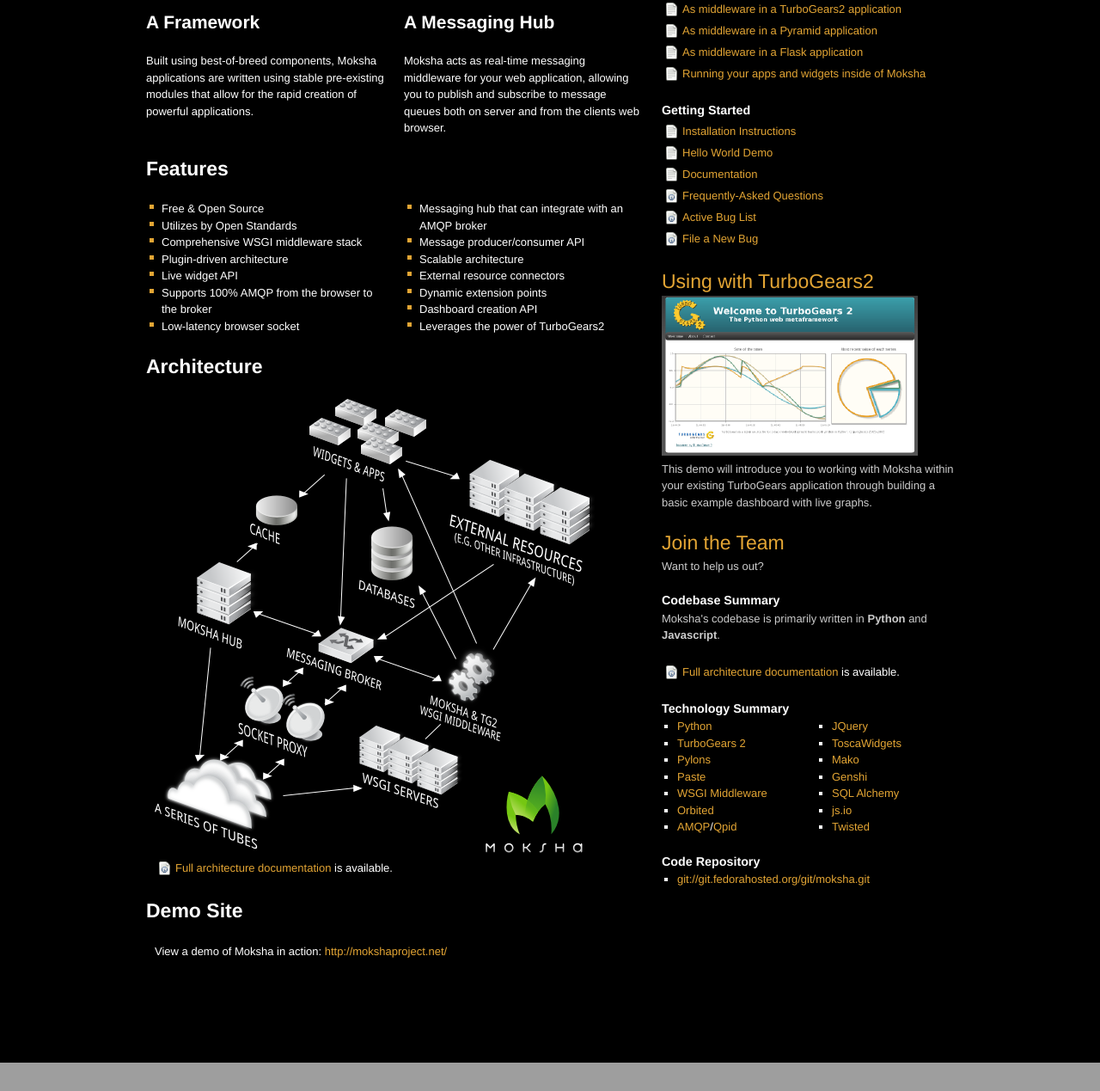
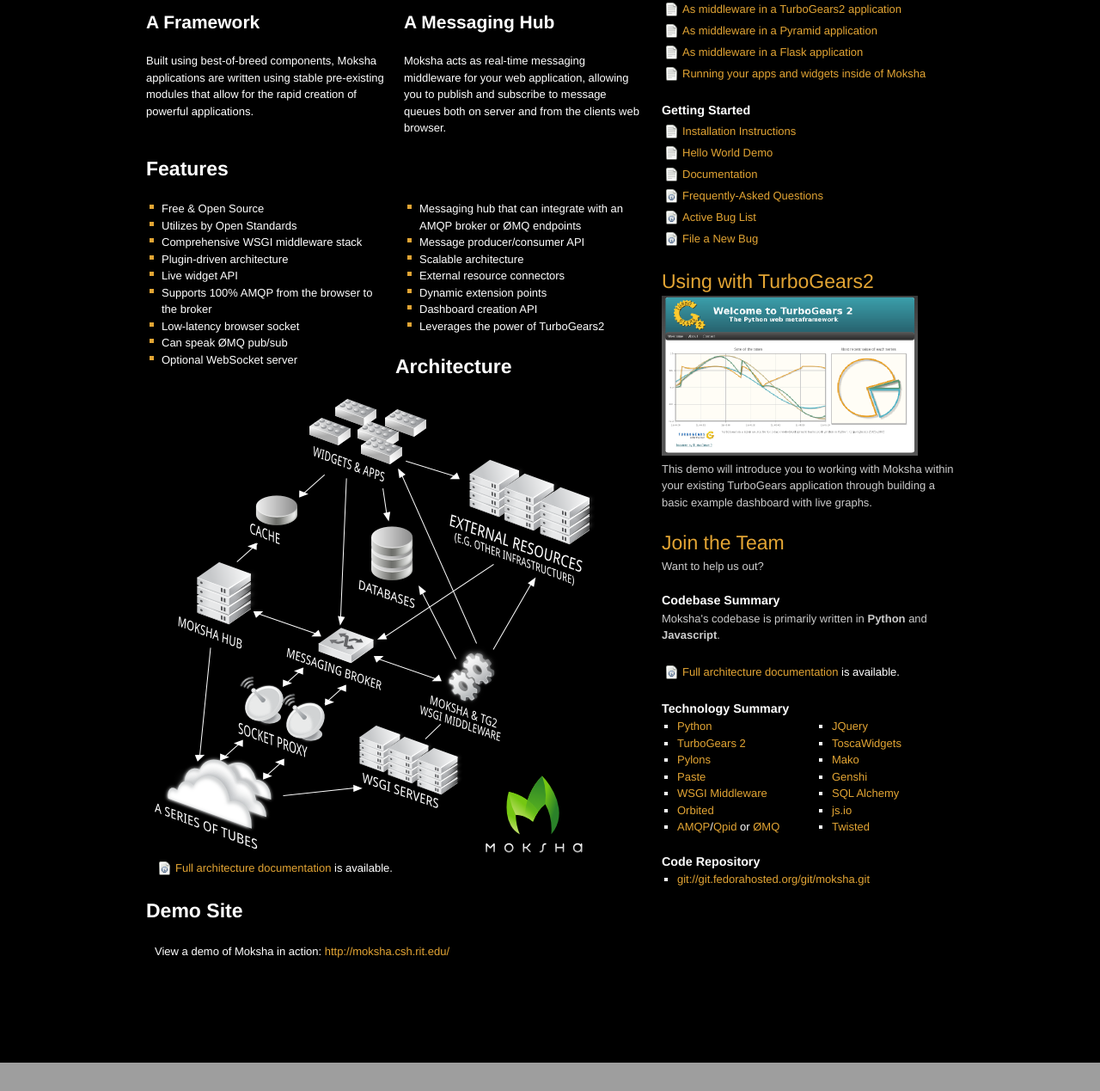
Before and after one commit to mokshaproject/mokshaproject.net, a plain HTML site: page index.html in a window 1280 px wide. Shown: the part 808-2077 px from the top of the page at 86% size. Drawn offline with Linux system fonts and the light colour scheme; grey boxes are pictures that could not be loaded.

Commit message:
Mention ØMQ where AMQP is mentioned.

```diff
--- a/index.html
+++ b/index.html
@@ -118,12 +118,14 @@ $(document).ready(function(){
                 <li>Live widget API</li>
                 <li>Supports 100% AMQP from the browser to the broker</li>
                 <li>Low-latency browser socket</li>
+                <li>Can speak ØMQ pub/sub</li>
+                <li>Optional WebSocket server</li>
             </ul>
         </div>
 
         <div class="omega grid_5">
             <ul>
-                <li>Messaging hub that can integrate with an AMQP broker</li>
+                <li>Messaging hub that can integrate with an AMQP broker or ØMQ endpoints</li>
                 <li>Message producer/consumer API</li>
                 <li>Scalable architecture</li>
                 <li>External resource connectors</li>
@@ -142,7 +144,7 @@ $(document).ready(function(){
 
         <h2>Demo Site</h2>
         <div class="grid_10">
-        <p>View a demo of Moksha in action: <a href="http://mokshaproject.net/">http://mokshaproject.net/</a></p>
+        <p>View a demo of Moksha in action: <a href="http://moksha.csh.rit.edu/">http://moksha.csh.rit.edu/</a></p>
         </div>
     </div>
     <div class="grid_6" id="sidebar">
@@ -171,8 +173,7 @@ $(document).ready(function(){
         </ul>
 
     <h2>Using with TurboGears2</h2>
-        <a
-          href="http://moksha.readthedocs.org/en/latest/main/tutorials/TurboGears2"><img src="img/quickstart-screenshot.png" alt="tutorial screenshot" /></a>
+        <a href="http://moksha.readthedocs.org/en/latest/main/tutorials/TurboGears2"><img src="img/quickstart-screenshot.png" alt="tutorial screenshot" /></a>
     <p>This demo will introduce you to working with Moksha within your existing TurboGears application through building a basic example dashboard with live graphs.</p>
 
     <h2>Join the Team</h2>
@@ -192,7 +193,7 @@ $(document).ready(function(){
                 <li><a href="http://pythonpaste.org/">Paste</a></li>
                 <li><a href="http://www.wsgi.org/wsgi/">WSGI Middleware</a></li>
                 <li><a href="http://orbited.org/">Orbited</a></li>
-                <li><a href="http://amqp.org">AMQP</a>/<a href="http://qpid.apache.org/">Qpid</a></li>
+                <li><a href="http://amqp.org">AMQP</a>/<a href="http://qpid.apache.org/">Qpid</a> or <a href="http://zeromq.org">ØMQ</a></li>
             </ul>
         </div>
         <div class="grid_3 omega">
```
